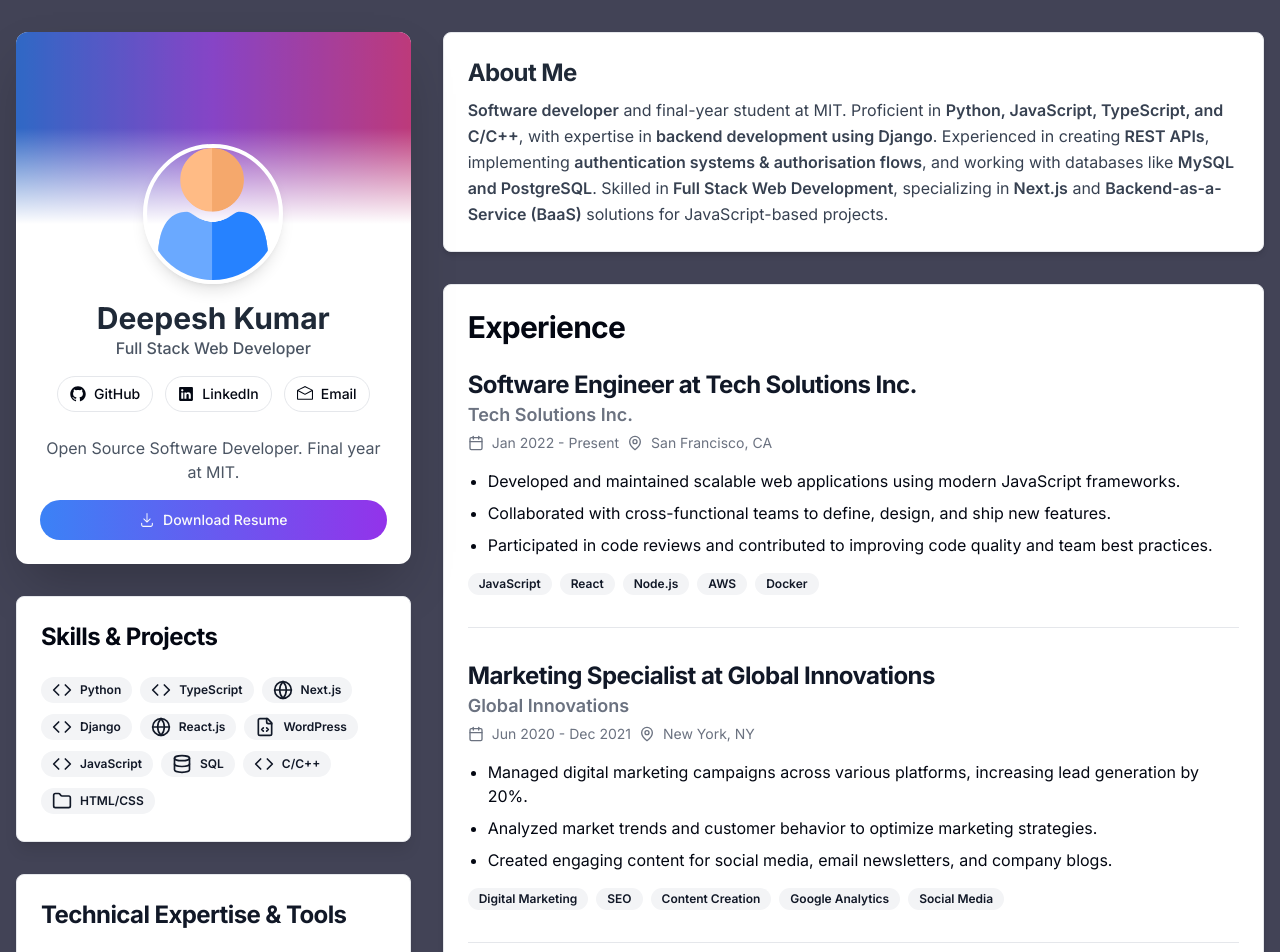
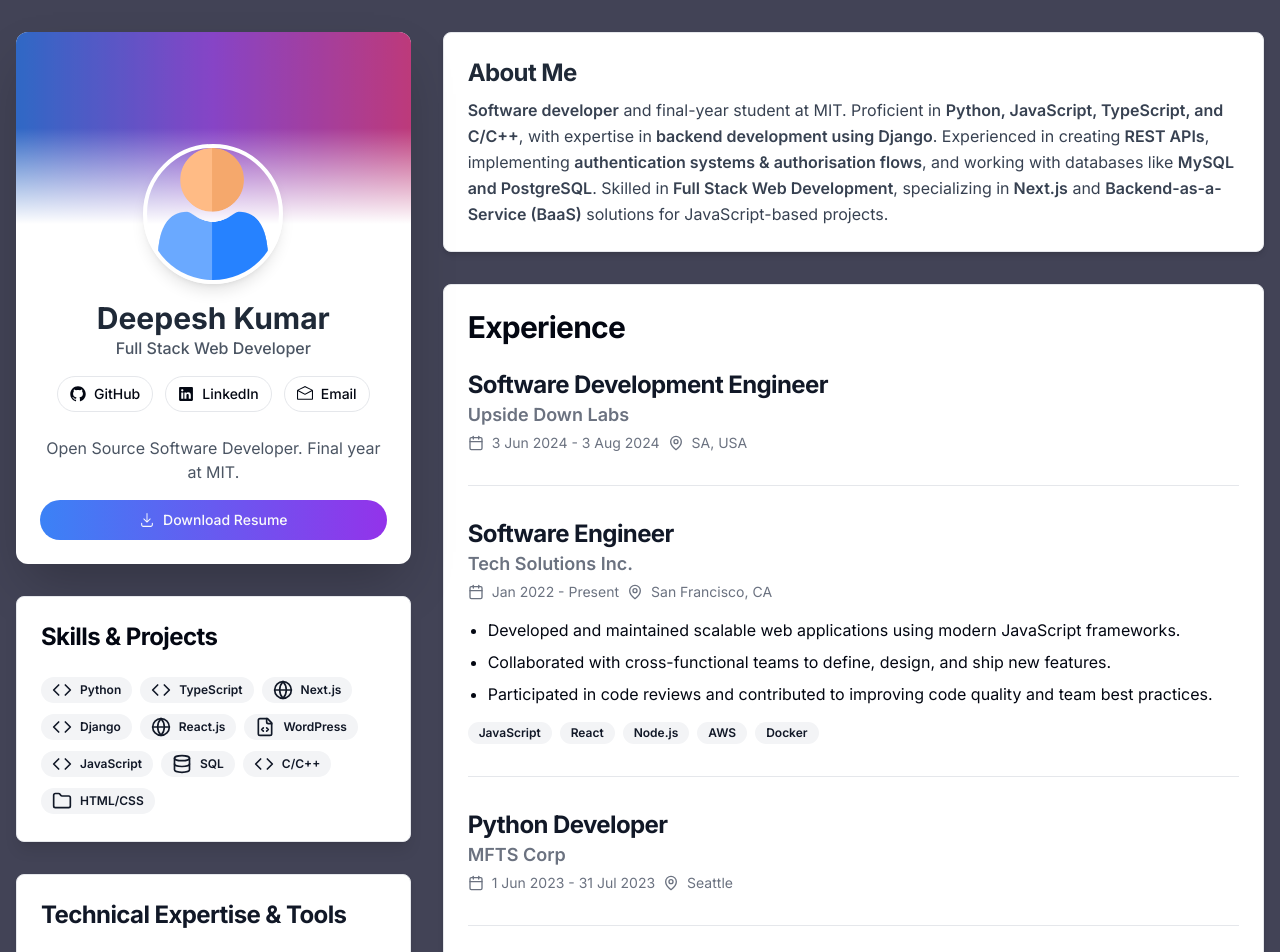
Before and after one commit to akadeepesh/OnlineResume, a Next.js app: page / in a window 1280 px wide. Shown: the top 952 px of the page. Built offline with nearby package versions, Linux system fonts and the light colour scheme.

Commit message:
Update Experience.tsx

```diff
--- a/src/components/Experience.tsx
+++ b/src/components/Experience.tsx
@@ -23,9 +23,7 @@ const ExperienceItem: React.FC<ExperienceItemProps> = ({
 }) => (
   <div className="space-y-4">
     <div>
-      <h3 className="text-2xl font-bold tracking-tight text-primary">
-        {title}
-      </h3>
+      <h3 className="text-2xl font-bold tracking-tight text-primary">{title}</h3>
       <p className="text-lg font-semibold text-muted-foreground">{company}</p>
       <div className="flex items-center space-x-2 text-sm text-muted-foreground mt-1">
         <Calendar className="h-4 w-4" />
@@ -34,11 +32,16 @@ const ExperienceItem: React.FC<ExperienceItemProps> = ({
         <span>{location}</span>
       </div>
     </div>
+
+    {responsibilities.length > 0 && (
       <ul className="list-disc pl-5 space-y-2 text-base">
         {responsibilities.map((resp, index) => (
           <li key={index}>{resp}</li>
         ))}
       </ul>
+    )}
+
+    {skills.length > 0 && (
       <div className="flex flex-wrap gap-2 mt-3">
         {skills.map((skill, index) => (
           <Badge key={index} variant="secondary">
@@ -46,6 +49,7 @@ const ExperienceItem: React.FC<ExperienceItemProps> = ({
           </Badge>
         ))}
       </div>
+    )}
   </div>
 );
 
@@ -61,17 +65,18 @@ interface Experience {
 const Experience: React.FC = () => {
   const experiences: Experience[] = [
     {
-
       title: "Software Development Engineer",
       company: "Upside Down Labs",
       date: "3 Jun 2024 - 3 Aug 2024",
       location: "SA, USA",
-
-      title: "Software Engineer at Tech Solutions Inc.",
+      responsibilities: [],
+      skills: [],
+    },
+    {
+      title: "Software Engineer",
       company: "Tech Solutions Inc.",
       date: "Jan 2022 - Present",
       location: "San Francisco, CA",
-
       responsibilities: [
         "Developed and maintained scalable web applications using modern JavaScript frameworks.",
         "Collaborated with cross-functional teams to define, design, and ship new features.",
@@ -80,47 +85,24 @@ const Experience: React.FC = () => {
       skills: ["JavaScript", "React", "Node.js", "AWS", "Docker"],
     },
     {
-      title: "Marketing Specialist at Global Innovations",
-      company: "Global Innovations",
-      date: "Jun 2020 - Dec 2021",
-      location: "New York, NY",
-      responsibilities: [
-        "Managed digital marketing campaigns across various platforms, increasing lead generation by 20%.",
-        "Analyzed market trends and customer behavior to optimize marketing strategies.",
-        "Created engaging content for social media, email newsletters, and company blogs.",
-      ],
-      skills: [
-        "Digital Marketing",
-        "SEO",
-        "Content Creation",
-        "Google Analytics",
-        "Social Media",
-      ],
-    },
-    {
-
       title: "Python Developer",
       company: "MFTS Corp",
       date: "1 Jun 2023 - 31 Jul 2023",
       location: "Seattle",
-
-      title: "Data Analyst Intern at Data Insights Co.",
+      responsibilities: [],
+      skills: [],
+    },
+    {
+      title: "Data Analyst Intern",
       company: "Data Insights Co.",
       date: "May 2019 - Aug 2019",
       location: "Boston, MA",
-
       responsibilities: [
         "Assisted in collecting, cleaning, and analyzing large datasets to identify key trends.",
         "Prepared reports and visualizations to present findings to senior analysts.",
         "Gained hands-on experience with SQL and various data visualization tools.",
       ],
-      skills: [
-        "SQL",
-        "Excel",
-        "Data Visualization",
-        "Python (Pandas)",
-        "Statistical Analysis",
-      ],
+      skills: ["SQL", "Excel", "Data Visualization", "Python (Pandas)", "Statistical Analysis"],
     },
   ];
 
```
Lines whose indentation alone changed are shown as unchanged.
